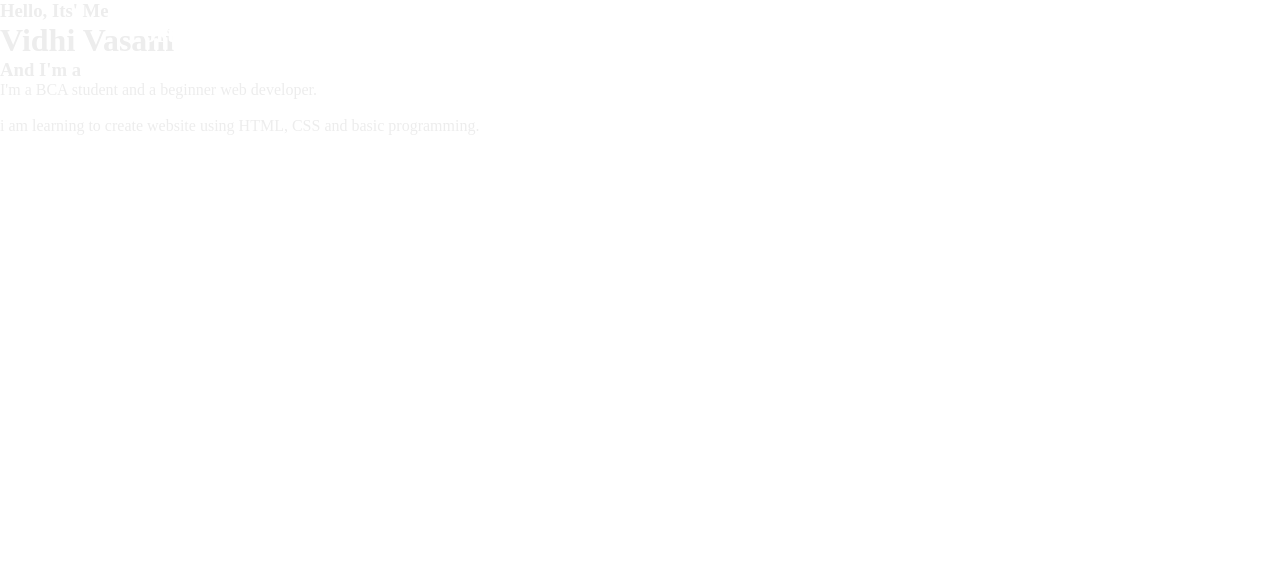
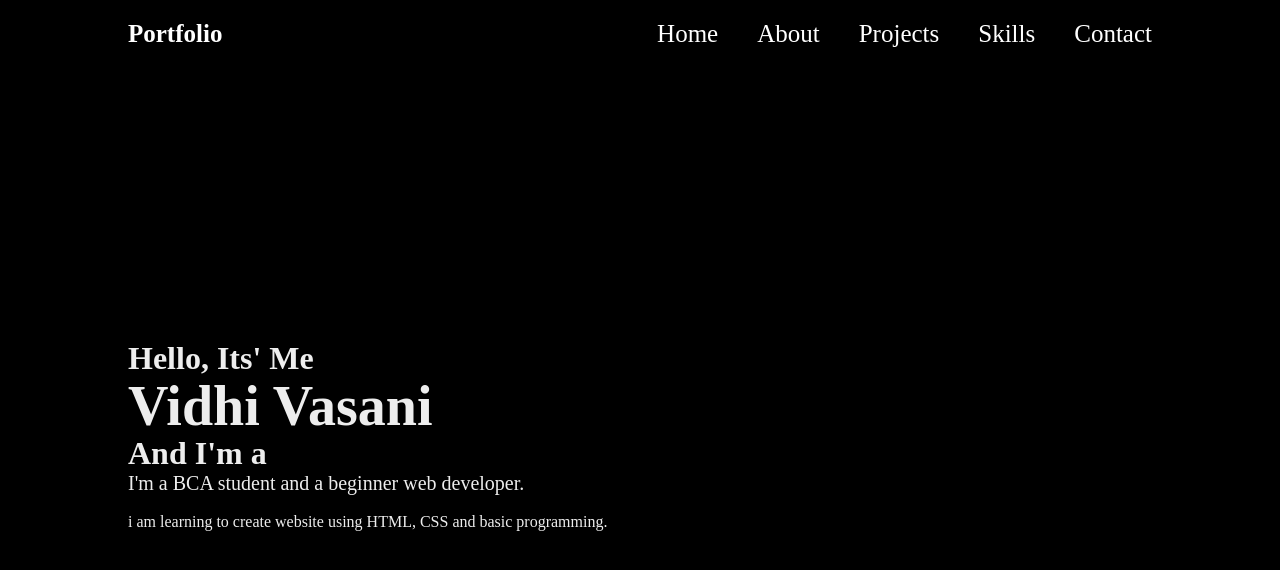
Before and after one commit to vasani2232-alt/Portfolio, a plain HTML site: page index.html in a window 1280 px wide. Drawn offline with Linux system fonts and the light colour scheme.

Commit message:
work update

```diff
--- a/index.html
+++ b/index.html
@@ -27,7 +27,10 @@
             <p>I'm a BCA student and a beginner web developer.</p>
                 <br>i am learning to create website using HTML, CSS and basic programming.
             <div class="Home-sci">
-
+                <a herf="#"></a>
+                <a herf="#"></a>
+                <a herf="#"></a>
+                <a herf="#"></a>
             </div>
             </div>
     </selection>
--- a/style.css
+++ b/style.css
@@ -45,5 +45,27 @@ body{
     width: 100%;
     justify-content: space-between;
     height: 100vh;
-    /* background: url(Wallpaper.jpg) no-repeat ; */\
+    /* background: url(Wallpaper.jpg) no-repeat ; */
+    display: flex;
+    align-items: center;
+    padding: 70px 10% 0;
 }
+body{
+    background-color: black;
+}
+.home-content{
+    max-width: 600px;
+}
+.home-content h3{
+    font-size: 32px;
+    font-weight: 700;
+}
+.home-content h1{
+    font-size: 56px;
+    font-weight: 700;
+    margin: -3px 0;
+
+}
+.home-content p{
+    font-size: 20px;
+}
```
